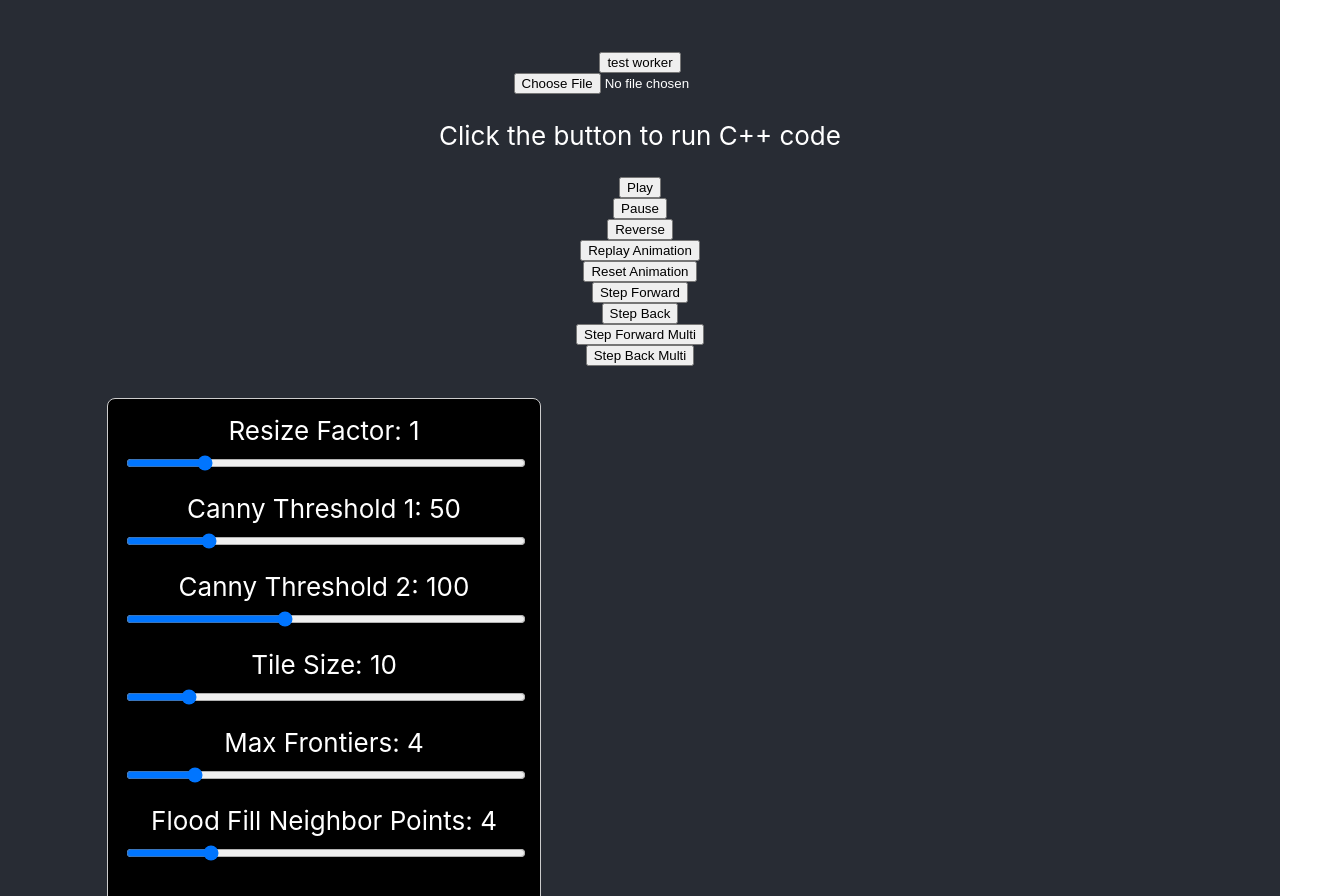
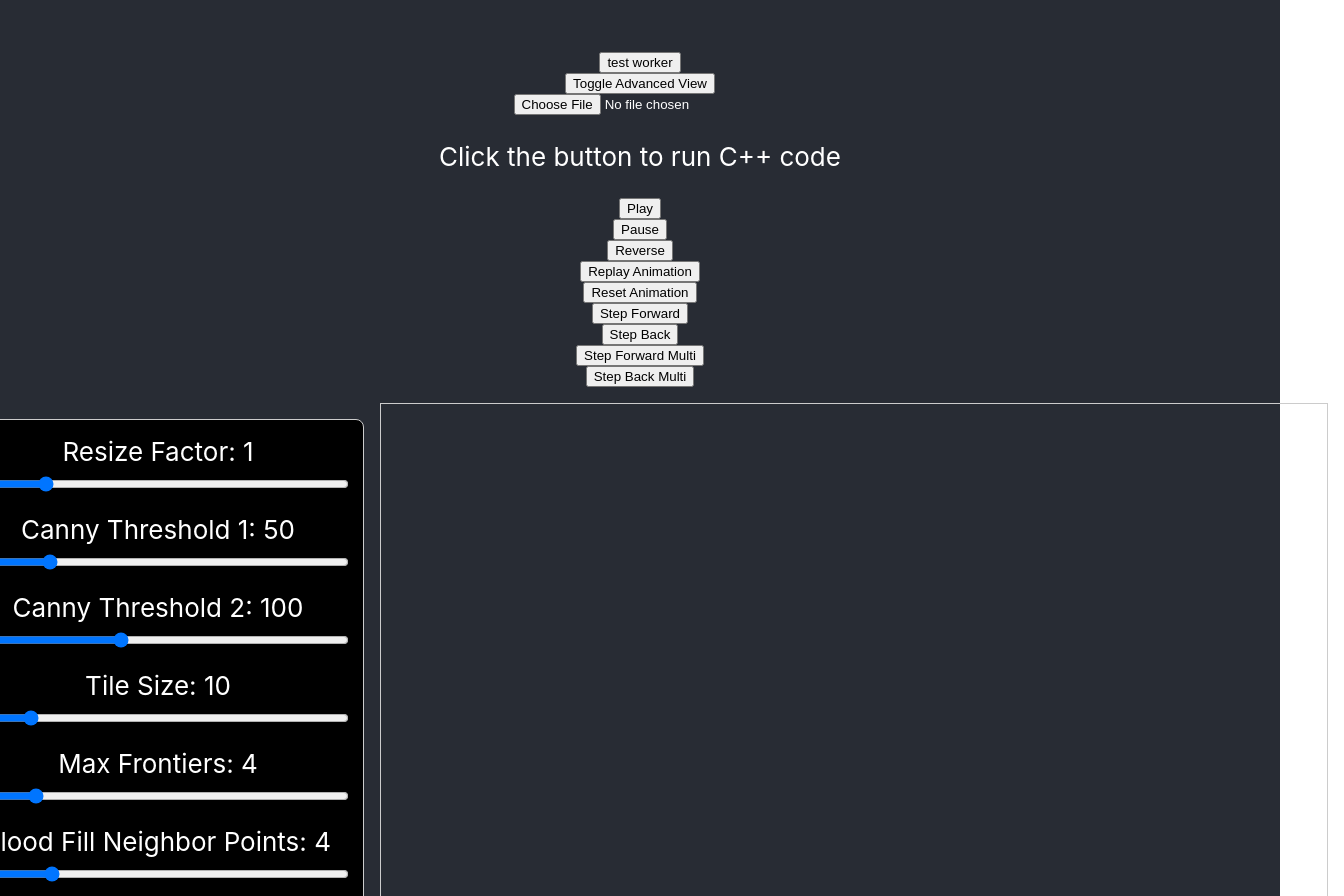
Before and after one commit to Simon-Sprouse/Mosaic, a React (Create React App) app in the folder web/: page / in a window 1280 px wide. Shown: the top 896 px of the page, 1344 px wide, since content can reach past the window. Built offline with nearby package versions, Linux system fonts and the light colour scheme; no server answers.

Commit message:
advanced view with multiple canvases

```diff
--- a/web/src/App.js
+++ b/web/src/App.js
@@ -57,6 +57,14 @@ function App() {
         return debouncedValue;
     }
     const debouncedParams = useDebouncedValue(params, 50);
+
+    const [advancedView, setAdvancedView] = useState(false); // simple (one result image / advanced -> prereqs)
+
+
+
+
+
+
 
 
 
@@ -126,10 +134,10 @@ function App() {
                 console.log("mosaic creation sucessful, message received in main thread");
 
                 // resize canvas
-                const canvas = canvasRef.current;
-                canvas.width = width;
-                canvas.height = height;
-                clearOnscreenCanvas();
+                // const canvas = canvasRef.current;
+                // canvas.width = width;
+                // canvas.height = height;
+                // clearOnscreenCanvas();
             }
 
 
@@ -152,7 +160,11 @@ function App() {
                 pendingFramesRef.current--;
             }
 
+            // TODO merge into one frame call widh dest canvas as worker-sent data member
             if (type == "contours") {
+
+
+
                 const { width, height, pixels } = e.data;
 
                 const canvas = canvasRef2.current;
@@ -227,27 +239,41 @@ function App() {
 
 
 
-    // }, [params]); // <- run this effect when params change
-
     useEffect(() => {
         if (!workerReady) return;
 
-        // stopAnimation();
         workerRef.current.postMessage({ type: "clear_data" });
         workerRef.current.postMessage({ type: "set_parameters", data: debouncedParams });
         workerRef.current.postMessage({ type: "run_contour_pipeline" });
 
-        // setTimeout(() => {
-        //     setAnimationMode("play");
-        // }, 0);
+
     }, [debouncedParams]);
 
 
 
 
+    const scaleCanvas = (canvas, scaled_width, scaled_height) => {
+        if (!canvas) return null;
+
+        // Resize canvas element and style
+        canvas.width = scaled_width;
+        canvas.height = scaled_height;
+        canvas.style.width = `${scaled_width}px`;
+        canvas.style.height = `${scaled_height}px`;
+
+        // Fill with background color
+        const ctx = canvas.getContext('2d');
+        if (!ctx) return null;
+
+        ctx.fillStyle = "blue";
+        ctx.fillRect(0, 0, scaled_width, scaled_height);
+
+        // return { width: scaledWidth, height: scaledHeight };
+    };
 
 
-   const handleUpload = async (event) => {
+
+    const handleUpload = async (event) => {
         const file = event.target.files[0];
         if (!file || !workerRef.current || !workerReady) return;
 
@@ -267,6 +293,45 @@ function App() {
         });
 
         workerRef.current.postMessage({ type: "run_contour_pipeline" });
+
+
+
+        // Decode image to get width/height
+        const img = new Image();
+        img.src = URL.createObjectURL(file);
+
+        img.onload = () => {
+
+
+            const original_width = img.width;
+            const original_height = img.height;
+
+
+
+            const max_width = 1200;
+            const max_height = 800;
+
+            // TODO more elegant solution for array of n canvases
+            // if (advancedView) {
+            //     max_height /= 2;
+            // }
+
+
+
+            // Compute scale preserving aspect ratio
+            const scale = Math.min(max_width / original_width, max_height / original_height);
+            const scaled_width = Math.round(original_width * scale);
+            const scaled_height = Math.round(original_height * scale);
+
+            scaleCanvas(canvasRef.current, scaled_width, scaled_height);
+            scaleCanvas(canvasRef2.current, scaled_width, scaled_height);
+
+            // Clean up object URL
+            URL.revokeObjectURL(img.src);
+        };
+
+
+
     };
 
 
@@ -355,6 +420,9 @@ function App() {
             <p></p>
             <button onClick={handleWorkerTest}>
                 test worker
+            </button>
+            <button onClick={() => setAdvancedView(!advancedView)}>
+                Toggle Advanced View
             </button>
 
 
@@ -511,10 +579,31 @@ function App() {
 
 
 
+            <div style={{
+                width: '1200px',        // Half the screen width
+                maxWidth: '100%',     // Prevents overflow
+                border: '1px solid #ccc',  // Optional visual border
+                position: 'relative',      // Useful if canvases use absolute positioning
+                overflow: 'hidden',        // Hides overflow if any canvas exceeds bounds
+            }}>
 
 
-            <canvas ref={canvasRef} />
-            <canvas ref={canvasRef2} />
+
+                <canvas
+                    ref={canvasRef2}
+                    style={{ display: advancedView ? 'block' : 'none' }}
+                />
+
+                <canvas
+                    style={{ display: 'block' }}
+                    ref={canvasRef}
+                />
+
+            </div>
+
+
+
+
             </div>
         </header>
         </div>
```
